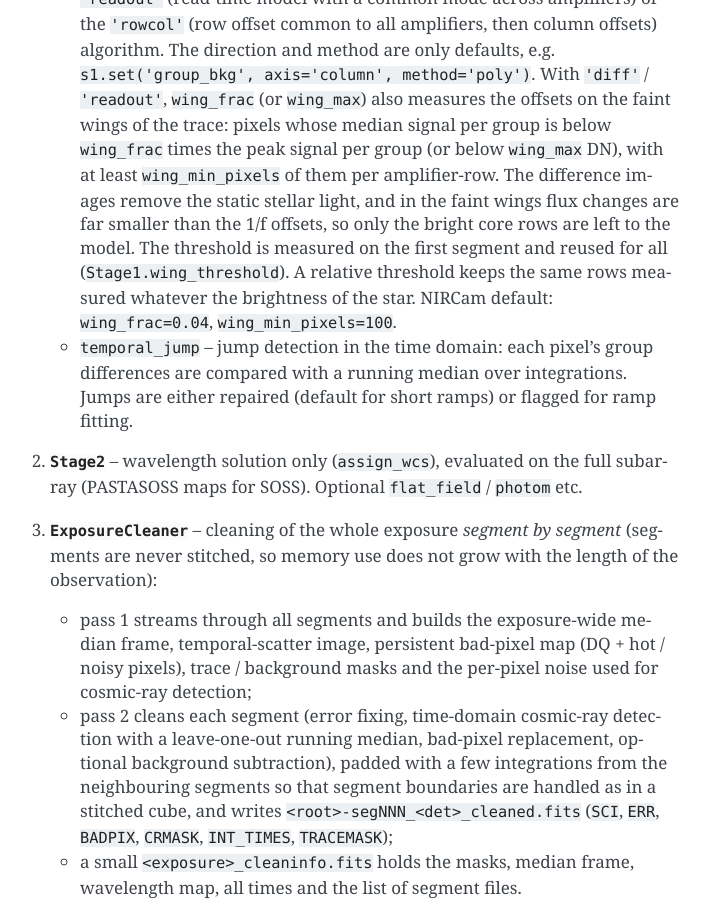
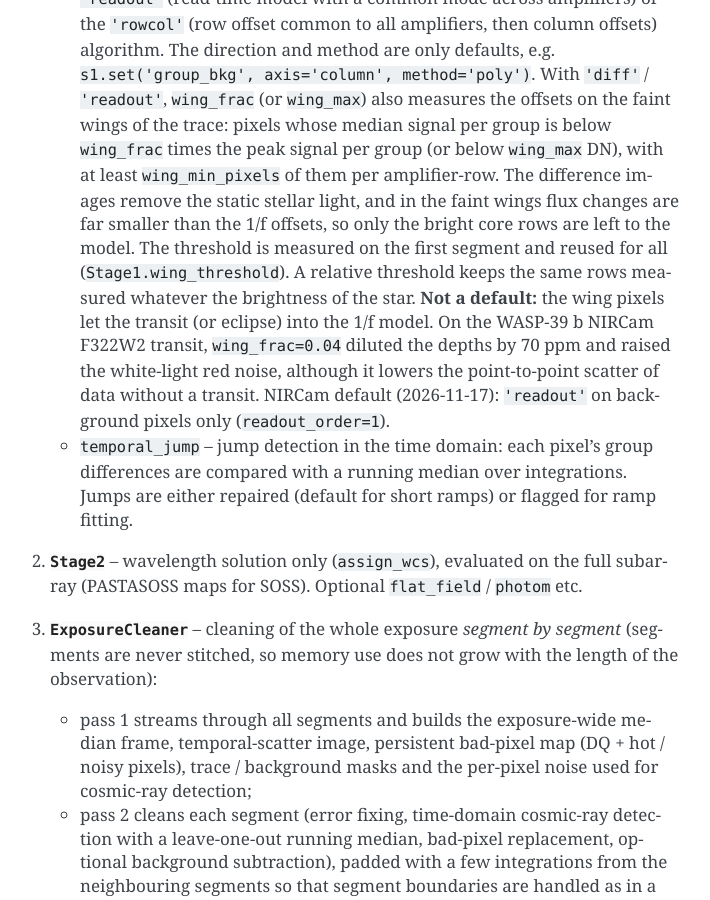
Before and after one commit to Jayshil/jstark, a Sphinx documentation site: the page built from docs/reduction.rst, in a window 1280 px wide and 900 px high, scrolled down 701 px. Shown: the whole window, without its empty margins (400-1110 px from the left). Built offline with Sphinx 7.4.7, drawn with Linux system fonts in a browser that asks for light colours; the version number could not be read and is left out.

Commit message:
nircam background subtraction method change

```diff
--- a/docs/reduction.rst
+++ b/docs/reduction.rst
@@ -41,8 +41,13 @@ Overview
      the 1/f offsets, so only the bright core rows are left to the model.
      The threshold is measured on the first segment and reused for all
      (``Stage1.wing_threshold``). A relative threshold keeps the same rows
-     measured whatever the brightness of the star. NIRCam default:
-     ``wing_frac=0.04``, ``wing_min_pixels=100``.
+     measured whatever the brightness of the star. **Not a default:** the
+     wing pixels let the transit (or eclipse) into the 1/f model. On the
+     WASP-39 b NIRCam F322W2 transit, ``wing_frac=0.04`` diluted the depths
+     by 70 ppm and raised the white-light red noise, although it lowers the
+     point-to-point scatter of data without a transit. NIRCam default
+     (2026-11-17): ``'readout'`` on background pixels only
+     (``readout_order=1``).
    * ``temporal_jump`` -- jump detection in the time domain: each pixel's
      group differences are compared with a running median over
      integrations. Jumps are either repaired (default for short ramps) or
```
Also changed, not shown: 1 other file.
